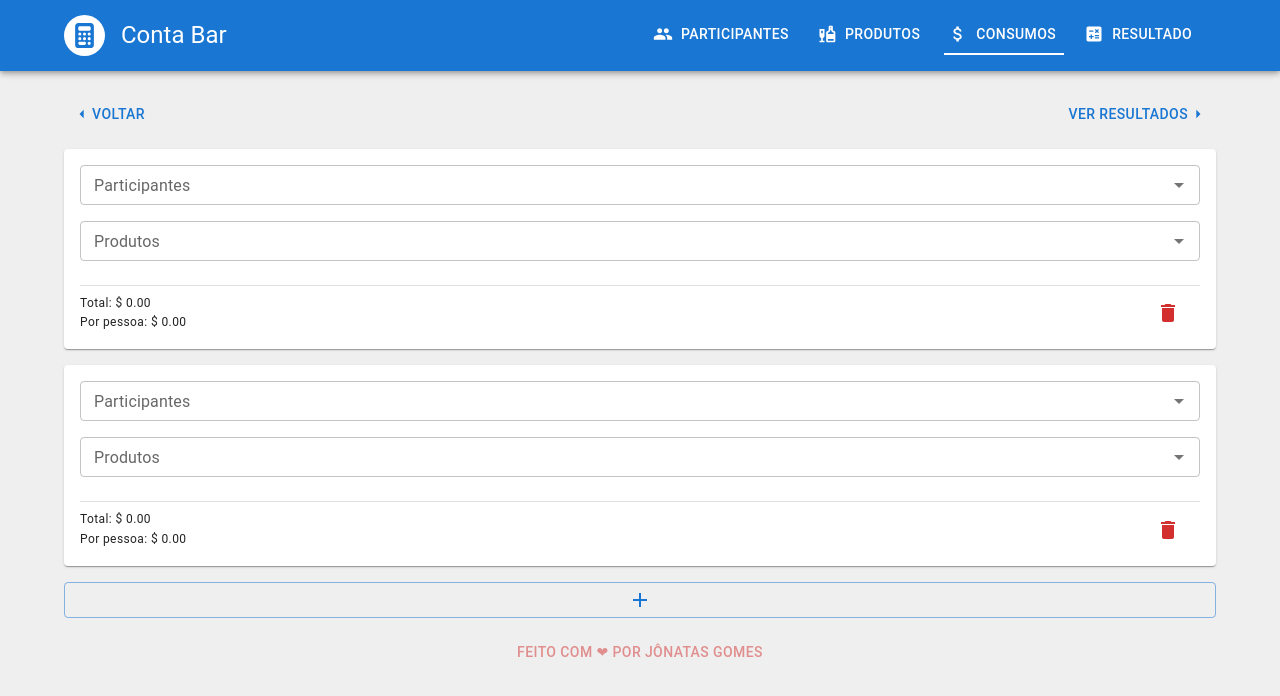
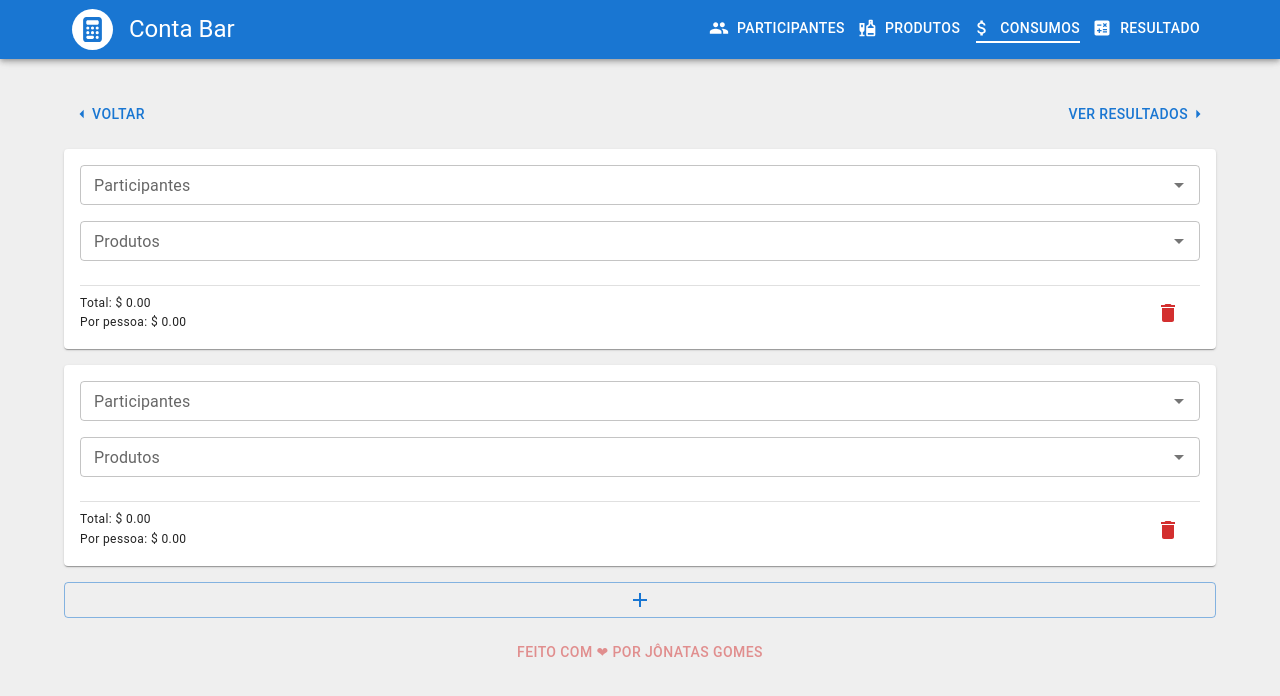
Before and after one commit to jonatas1n/divide-ai, a React (Vite) app: page /conta-bar/costs in a window 1280 px wide. Shown: the top 696 px of the page. Built offline with nearby package versions, Linux system fonts and the light colour scheme.

Commit message:
chore: stylish menu

```diff
--- a/src/components/Header/index.tsx
+++ b/src/components/Header/index.tsx
@@ -36,7 +36,7 @@ export const Header = () => {
           direction="row"
           justifyContent="space-between"
           alignItems="center"
-          p={{ xs: 2, md: 0 }}
+          p={{ xs: 2, md: 1 }}
         >
           <Stack direction="row" alignItems="center" spacing={2}>
             <Box
@@ -61,7 +61,7 @@ export const Header = () => {
               <Button
                 color="inherit"
                 onClick={toggleMenu}
-                sx={{ display: { xs: "block", md: "none" } }}
+                sx={{ display: { xs: "flex", md: "none" }, alignItems: "center" }}
               >
                 {showMenu ? <Close /> : <Menu />}
               </Button>
@@ -69,7 +69,7 @@ export const Header = () => {
                 zIndex={5}
                 right={0}
                 top={60}
-                p={2}
+                p={1}
                 bgcolor="#1976D2"
                 sx={{
                   flexDirection: { xs: "column", md: "row" },
@@ -85,12 +85,15 @@ export const Header = () => {
                     color="inherit"
                     startIcon={<route.icon />}
                     sx={{
-                      marginLeft: 2,
+                      ml: { xs: 0, md: 2 },
+                      p: { xs: 2, md: 0 },
                       color: "white",
                       display: "flex",
                       borderRadius: 0,
                       justifyContent: "flex-start",
-                      borderBottom: currentPath === path ? "2px solid white" : "none",
+                      borderBottom: {xs: "none", md: currentPath === path ? "2px solid white" : "none"},
+                      borderLeft: {xs: currentPath === path ? "2px solid white" : "none", md: "none"},
+                      backgroundColor: {xs: currentPath === path ? "#4f91e3" : "unset", md: "unset"},
                     }}
                   >
                     {route.label}
```
